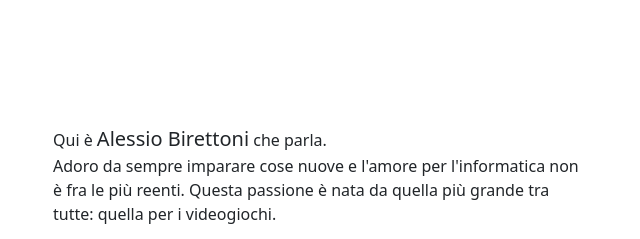
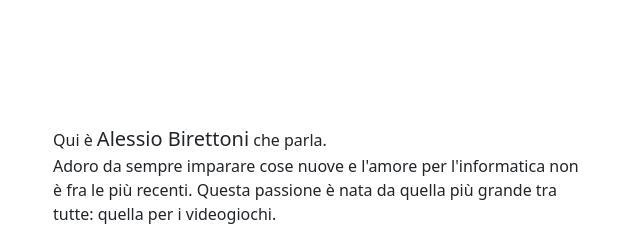
Before and after one commit to SDVoGo/SDVoGo.github.io, a website: page index.html in a window 1280 px wide. Shown: the part 820-1059 px from the top of the page, 41-681 px from the left. Drawn offline with nearby package versions, Linux system fonts and the light colour scheme; a web font is replaced by a local one.

Commit message:
Modificato errore di battitura

```diff
--- a/index.html
+++ b/index.html
@@ -97,7 +97,7 @@
             <div class="col-md order-md-0 order-1 p-4">
               <p>Qui è <span class="lead">Alessio Birettoni</span> che parla.<br>
               Adoro da sempre imparare cose nuove e l'amore per l'informatica non è fra le più
-              reenti. Questa passione è nata da quella più grande tra tutte:
+              recenti. Questa passione è nata da quella più grande tra tutte:
               quella per i videogiochi.
               </p>
               <p>
```
